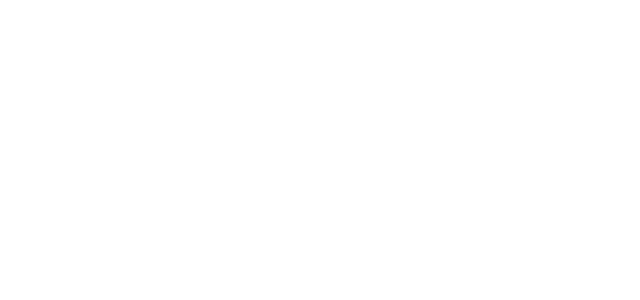
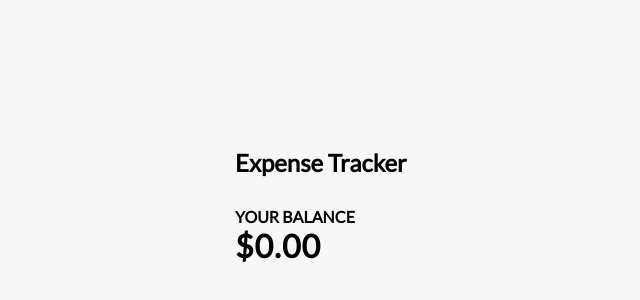
Before and after one commit to Asadbek-Dev/expense_tracker, a React (Create React App) app: page / in a window 1280 px wide. Shown: the part 188-488 px from the top of the page, without its empty margins (230-870 px from the left). Built offline with nearby package versions, Linux system fonts and the light colour scheme.

Commit message:
added header and balance components

```diff
--- a/src/App.css
+++ b/src/App.css
@@ -1,38 +1,157 @@
-.App {
-  text-align: center;
+@import url('https://fonts.googleapis.com/css?family=Lato&display=swap');
+
+:root {
+  --box-shadow: 0 1px 3px rgba(0, 0, 0, 0.12), 0 1px 2px rgba(0, 0, 0, 0.24);
 }
 
-.App-logo {
-  height: 40vmin;
-  pointer-events: none;
+* {
+  box-sizing: border-box;
 }
 
-@media (prefers-reduced-motion: no-preference) {
-  .App-logo {
-    animation: App-logo-spin infinite 20s linear;
-  }
-}
-
-.App-header {
-  background-color: #282c34;
-  min-height: 100vh;
+body {
+  background-color: #f7f7f7;
   display: flex;
   flex-direction: column;
   align-items: center;
   justify-content: center;
-  font-size: calc(10px + 2vmin);
-  color: white;
+  min-height: 100vh;
+  margin: 0;
+  font-family: 'Lato', sans-serif;
 }
 
-.App-link {
-  color: #61dafb;
+.container {
+  margin: 30px auto;
+  width: 350px;
 }
 
-@keyframes App-logo-spin {
-  from {
-    transform: rotate(0deg);
-  }
-  to {
-    transform: rotate(360deg);
+h1 {
+  letter-spacing: 1px;
+  margin: 0;
+}
+
+h3 {
+  border-bottom: 1px solid #bbb;
+  padding-bottom: 10px;
+  margin: 40px 0 10px;
+}
+
+h4 {
+  margin: 0;
+  text-transform: uppercase;
+}
+
+.inc-exp-container {
+  background-color: #fff;
+  box-shadow: var(--box-shadow);
+  padding: 20px;
+  display: flex;
+  justify-content: space-between;
+  margin: 20px 0;
+}
+
+.inc-exp-container > div {
+  flex: 1;
+  text-align: center;
+}
+
+.inc-exp-container > div:first-of-type {
+  border-right: 1px solid #dedede;
+}
+
+.money {
+  font-size: 20px;
+  letter-spacing: 1px;
+  margin: 5px 0;
+}
+
+.money.plus {
+  color: #2ecc71;
+}
+
+.money.minus {
+  color: #c0392b;
+}
+
+label {
+  display: inline-block;
+  margin: 10px 0;
+}
+
+input[type='text'],
+input[type='number'] {
+  border: 1px solid #dedede;
+  border-radius: 2px;
+  display: block;
+  font-size: 16px;
+  padding: 10px;
+  width: 100%;
+}
+
+.btn {
+  cursor: pointer;
+  background-color: #9c88ff;
+  box-shadow: var(--box-shadow);
+  color: #fff;
+  border: 0;
+  display: block;
+  font-size: 16px;
+  margin: 10px 0 30px;
+  padding: 10px;
+  width: 100%;
+}
+
+.btn:focus,
+.delete-btn:focus {
+  outline: 0;
+}
+
+.list {
+  list-style-type: none;
+  padding: 0;
+  margin-bottom: 40px;
+}
+
+.list li {
+  background-color: #fff;
+  box-shadow: var(--box-shadow);
+  color: #333;
+  display: flex;
+  justify-content: space-between;
+  position: relative;
+  padding: 10px;
+  margin: 10px 0;
+}
+
+.list li.plus {
+  border-right: 5px solid #2ecc71;
+}
+
+.list li.minus {
+  border-right: 5px solid #c0392b;
+}
+
+.delete-btn {
+  cursor: pointer;
+  background-color: #e74c3c;
+  border: 0;
+  color: #fff;
+  font-size: 20px;
+  line-height: 20px;
+  padding: 2px 5px;
+  position: absolute;
+  top: 50%;
+  left: 0;
+  transform: translate(-100%, -50%);
+  opacity: 0;
+  transition: opacity 0.3s ease;
+}
+
+.list li:hover .delete-btn {
+  opacity: 1;
+}
+
+@media (max-width: 320px) {
+  .container {
+    width: 300px;
   }
 }
--- a/src/App.js
+++ b/src/App.js
@@ -1,8 +1,14 @@
 import './App.css';
+import { Header } from './components/Header';
+import { Balance } from './components/Balance';
 
 function App() {
   return (
-    <div className="App">
+    <div>
+      <Header/>
+      <div className="container">
+        <Balance/>
+      </div>
     </div>
   );
 }
--- /dev/null
+++ b/src/components/Balance.js
@@ -0,0 +1,10 @@
+import React from 'react'
+
+export const Balance = () => {
+    return (
+        <div>
+            <h4>Your Balance</h4>
+            <h1 id="balance">$0.00</h1>
+        </div>
+    )
+}
--- /dev/null
+++ b/src/components/Header.js
@@ -0,0 +1,9 @@
+import React from 'react'
+
+export const Header = () => {
+    return (
+        <h2>
+           Expense Tracker
+        </h2>
+    )
+}
```
